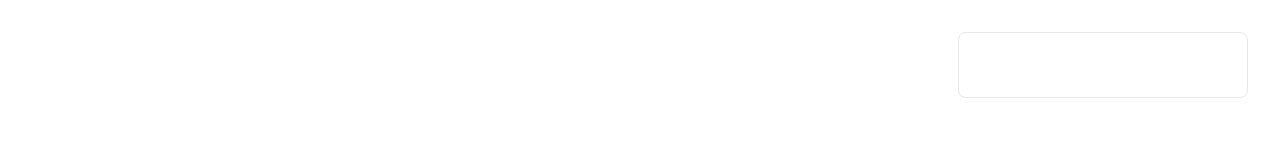
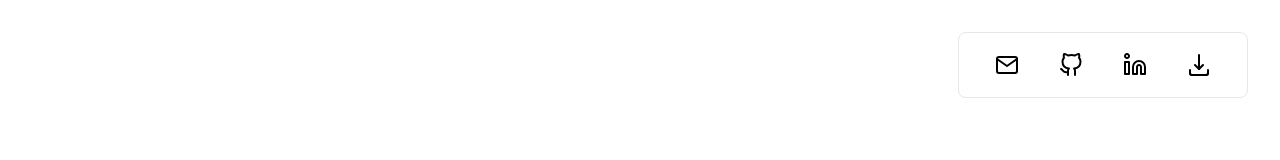
Before and after one commit to iaudouard/portfolio, a Next.js app: page / in a window 1280 px wide. Shown: the top 160 px of the page. Built offline with nearby package versions, Linux system fonts and the light colour scheme.

Commit message:
changed lotties' color, moved them into new folder and deleted redundant api endpoint

```diff
--- a/components/sections/Hero.tsx
+++ b/components/sections/Hero.tsx
@@ -2,9 +2,9 @@ export const Hero = () => {
   return (
     <section className="flex h-screen w-screen items-center px-6 home">
       <h1 className="font-bold text-6xl sm:text-8xl md:text-9xl">
-        <span className="title-span">Ivan</span>
+        <span className="">Ivan</span>
         <br />
-        <span className="title-span">Audouard</span>
+        <span className="">Audouard</span>
       </h1>
     </section>
   );
--- a/pages/api/hello.ts
+++ /dev/null
@@ -1,13 +0,0 @@
-// Next.js API route support: https://nextjs.org/docs/api-routes/introduction
-import type { NextApiRequest, NextApiResponse } from 'next'
-
-type Data = {
-  name: string
-}
-
-export default function handler(
-  req: NextApiRequest,
-  res: NextApiResponse<Data>
-) {
-  res.status(200).json({ name: 'John Doe' })
-}
--- a/public/assets/download.json
+++ b/public/assets/lotties/download.json
@@ -127,7 +127,7 @@
                 },
                 {
                   "ty": "fl",
-                  "c": { "a": 0, "k": [255, 255, 255, 1], "ix": 4 },
+                  "c": { "a": 0, "k": [0, 0, 0, 1], "ix": 4 },
                   "o": { "a": 0, "k": 100, "ix": 5 },
                   "r": 1,
                   "bm": 0,
@@ -358,7 +358,7 @@
             },
             {
               "ty": "st",
-              "c": { "a": 0, "k": [255, 255, 255, 1], "ix": 3 },
+              "c": { "a": 0, "k": [0, 0, 0, 1], "ix": 3 },
               "o": { "a": 0, "k": 100, "ix": 4 },
               "w": { "a": 0, "k": 2, "ix": 5 },
               "lc": 2,
@@ -432,7 +432,7 @@
             },
             {
               "ty": "st",
-              "c": { "a": 0, "k": [255, 255, 255, 1], "ix": 3 },
+              "c": { "a": 0, "k": [0, 0, 0, 1], "ix": 3 },
               "o": { "a": 0, "k": 100, "ix": 4 },
               "w": { "a": 0, "k": 2, "ix": 5 },
               "lc": 2,
@@ -520,7 +520,7 @@
             },
             {
               "ty": "st",
-              "c": { "a": 0, "k": [255, 255, 255, 1], "ix": 3 },
+              "c": { "a": 0, "k": [0, 0, 0, 1], "ix": 3 },
               "o": { "a": 0, "k": 100, "ix": 4 },
               "w": { "a": 0, "k": 2, "ix": 5 },
               "lc": 2,
@@ -727,7 +727,7 @@
                 },
                 {
                   "ty": "st",
-                  "c": { "a": 0, "k": [255, 255, 255, 1], "ix": 3 },
+                  "c": { "a": 0, "k": [0, 0, 0, 1], "ix": 3 },
                   "o": { "a": 0, "k": 100, "ix": 4 },
                   "w": { "a": 0, "k": 2, "ix": 5 },
                   "lc": 2,
@@ -789,7 +789,7 @@
                 },
                 {
                   "ty": "st",
-                  "c": { "a": 0, "k": [255, 255, 255, 1], "ix": 3 },
+                  "c": { "a": 0, "k": [0, 0, 0, 1], "ix": 3 },
                   "o": { "a": 0, "k": 100, "ix": 4 },
                   "w": { "a": 0, "k": 2, "ix": 5 },
                   "lc": 2,
--- a/public/assets/github.json
+++ b/public/assets/lotties/github.json
@@ -92,7 +92,7 @@
             },
             {
               "ty": "st",
-              "c": { "a": 0, "k": [255, 255, 255, 1], "ix": 3 },
+              "c": { "a": 0, "k": [0, 0, 0, 1], "ix": 3 },
               "o": { "a": 0, "k": 100, "ix": 4 },
               "w": { "a": 0, "k": 2, "ix": 5 },
               "lc": 2,
@@ -381,7 +381,7 @@
             },
             {
               "ty": "st",
-              "c": { "a": 0, "k": [255, 255, 255, 1], "ix": 3 },
+              "c": { "a": 0, "k": [0, 0, 0, 1], "ix": 3 },
               "o": { "a": 0, "k": 100, "ix": 4 },
               "w": { "a": 0, "k": 2, "ix": 5 },
               "lc": 2,
--- a/public/assets/linkedin.json
+++ b/public/assets/lotties/linkedin.json
@@ -62,7 +62,7 @@
             },
             {
               "ty": "st",
-              "c": { "a": 0, "k": [255, 255, 255, 1], "ix": 3 },
+              "c": { "a": 0, "k": [0, 0, 0, 1], "ix": 3 },
               "o": { "a": 0, "k": 100, "ix": 4 },
               "w": { "a": 0, "k": 2, "ix": 5 },
               "lc": 2,
@@ -223,7 +223,7 @@
             },
             {
               "ty": "st",
-              "c": { "a": 0, "k": [255, 255, 255, 1], "ix": 3 },
+              "c": { "a": 0, "k": [0, 0, 0, 1], "ix": 3 },
               "o": { "a": 0, "k": 100, "ix": 4 },
               "w": { "a": 0, "k": 2, "ix": 5 },
               "lc": 2,
@@ -309,7 +309,7 @@
             },
             {
               "ty": "st",
-              "c": { "a": 0, "k": [255, 255, 255, 1], "ix": 3 },
+              "c": { "a": 0, "k": [0, 0, 0, 1], "ix": 3 },
               "o": { "a": 0, "k": 100, "ix": 4 },
               "w": { "a": 0, "k": 2, "ix": 5 },
               "lc": 2,
--- a/public/assets/mail.json
+++ b/public/assets/lotties/mail.json
@@ -153,7 +153,7 @@
             },
             {
               "ty": "st",
-              "c": { "a": 0, "k": [255, 255, 255, 1], "ix": 3 },
+              "c": { "a": 0, "k": [0, 0, 0, 1], "ix": 3 },
               "o": { "a": 0, "k": 100, "ix": 4 },
               "w": { "a": 0, "k": 2, "ix": 5 },
               "lc": 2,
@@ -264,7 +264,7 @@
             },
             {
               "ty": "st",
-              "c": { "a": 0, "k": [255, 255, 255, 1], "ix": 3 },
+              "c": { "a": 0, "k": [0, 0, 0, 1], "ix": 3 },
               "o": { "a": 0, "k": 100, "ix": 4 },
               "w": { "a": 0, "k": 2, "ix": 5 },
               "lc": 2,
@@ -329,7 +329,7 @@
             },
             {
               "ty": "st",
-              "c": { "a": 0, "k": [255, 255, 255, 1], "ix": 3 },
+              "c": { "a": 0, "k": [0, 0, 0, 1], "ix": 3 },
               "o": { "a": 0, "k": 100, "ix": 4 },
               "w": { "a": 0, "k": 2, "ix": 5 },
               "lc": 2,
@@ -507,7 +507,7 @@
             },
             {
               "ty": "st",
-              "c": { "a": 0, "k": [255, 255, 255, 1], "ix": 3 },
+              "c": { "a": 0, "k": [0, 0, 0, 1], "ix": 3 },
               "o": { "a": 0, "k": 100, "ix": 4 },
               "w": { "a": 0, "k": 2, "ix": 5 },
               "lc": 2,
```
Also changed, not shown: components/Nav.tsx (+4 -4 lines).
